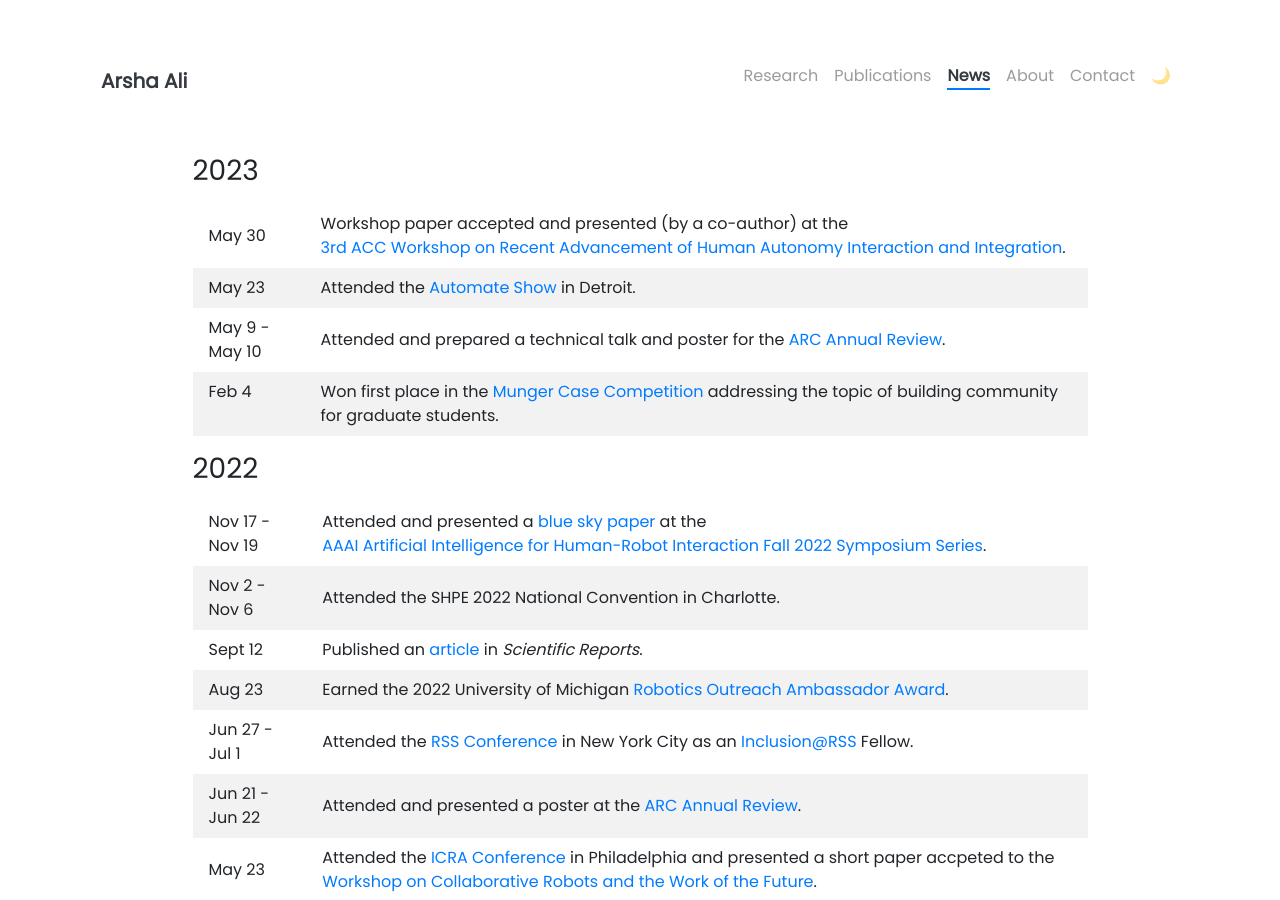
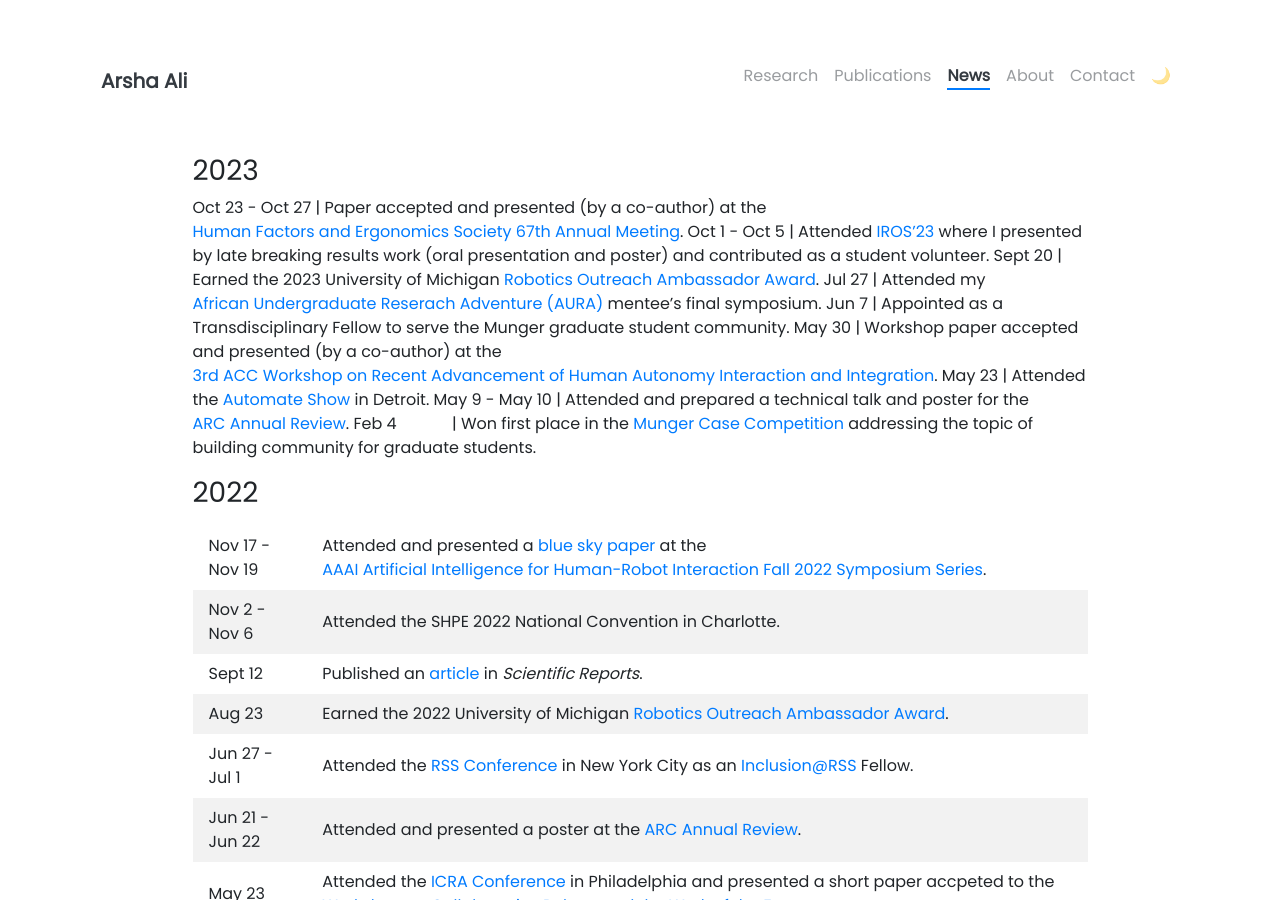
Before and after one commit to arshaali/arshaali.github.io, a Jekyll site: the page built from pages/news.md, in a window 1280 px wide and 900 px high. Built offline with Jekyll 4.4.1, drawn with Linux system fonts in a browser that asks for light colours; nearby versions of some CDN libraries.

Commit message:
Update news.md

```diff
--- a/pages/news.md
+++ b/pages/news.md
@@ -13,7 +13,11 @@ td, th {
 </style>
 
 ### 2023
-
+Oct 23 - Oct 27 | Paper accepted and presented (by a co-author) at the [Human Factors and Ergonomics Society 67th Annual Meeting](https://www.hfes.org/Events/International-Annual-Meeting).
+Oct 1 - Oct 5 | Attended [IROS'23](https://ieee-iros.org/) where I presented by late breaking results work (oral presentation and poster) and contributed as a student volunteer.
+Sept 20 | Earned the 2023 University of Michigan [Robotics Outreach Ambassador Award](https://robotics.umich.edu/2023/celebrating-the-robotics-outreach-ambassadors-of-2023/).
+Jul 27 | Attended my [African Undergraduate Reserach Adventure (AURA)](https://aura.engin.umich.edu/) mentee's final symposium.
+Jun 7 | Appointed as a Transdisciplinary Fellow to serve the Munger graduate student community.
 May 30 | Workshop paper accepted and presented (by a co-author) at the [3rd ACC Workshop on Recent Advancement of Human Autonomy Interaction and Integration](https://zoe104yao.github.io/ACC2023Workshop/).
 May 23 | Attended the [Automate Show](https://www.automateshow.com/) in Detroit.
 May 9 - May 10 | Attended and prepared a technical talk and poster for the [ARC Annual Review](https://arc.engin.umich.edu/events/annual-program-review/).
```
